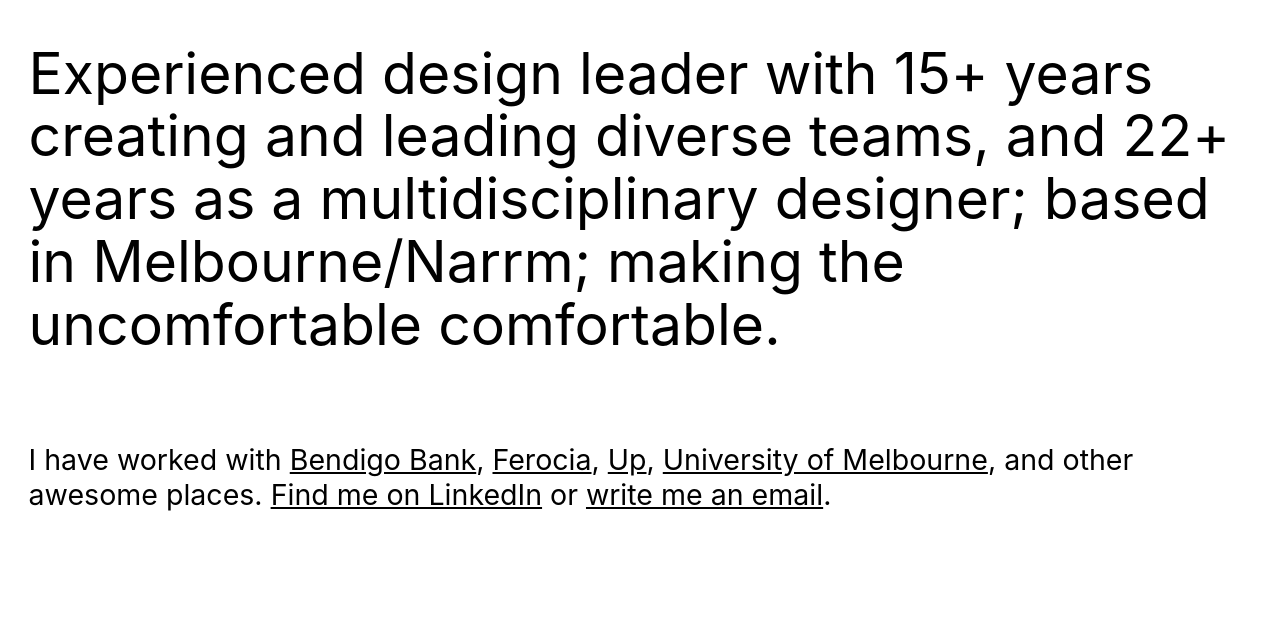
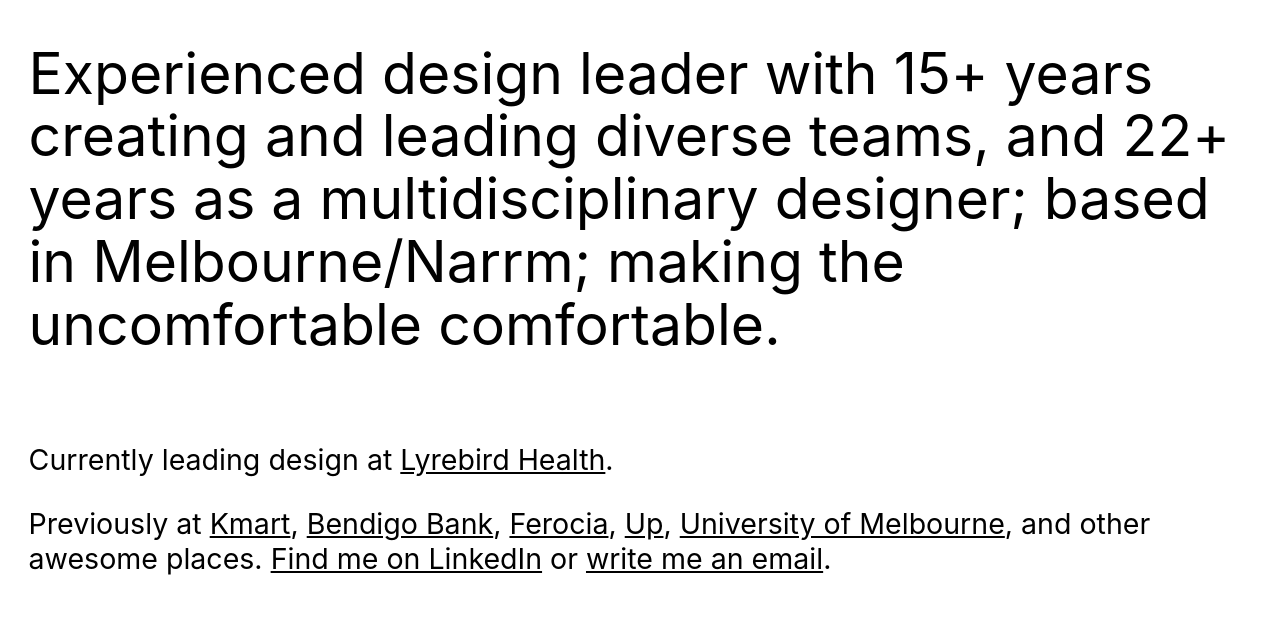
Before and after one commit to herrweis/herrweis, a Gatsby site: page / in a window 1280 px wide. Shown: the part 150-773 px from the top of the page. Built offline with nearby package versions, Linux system fonts and the light colour scheme; Gatsby itself is replaced by a stand-in of ours; a web font is replaced by a local one.

Commit message:
Updated intro text to reflect current CV

```diff
--- a/src/components/IntroLinks/index.js
+++ b/src/components/IntroLinks/index.js
@@ -2,9 +2,14 @@
 
 const IntroLinks = () => {
     return (
-        <p className="links">
-            I have worked with <a className="custom" href="//bendigobank.com.au" aria-label="Go to Bendigo Bank's website">Bendigo Bank</a>, <a href="//ferocia.com.au" aria-label="Go to Ferocia's website">Ferocia</a>, <a href="//up.com.au" aria-label="Go to Up's website">Up</a>, <a href="//unimelb.edu.au" aria-label="Go to University of Melbourne's website">University of Melbourne</a>, and other awesome places. <a href="https://www.linkedin.com/in/andi-weis/" aria-label="Connect with me on LinkedIn">Find me on LinkedIn</a> or <a href="mailto:post@andreasweis.com?subject=👋" aria-label="Write me an email">write me an email</a>.
-        </p>
+        <div>
+            <p>
+                Currently leading design at <a href="//lyrebirdhealth.com" aria-label="Visit Lyrebord Health">Lyrebird Health</a>.
+            </p>
+            <p className="links">
+                Previously at <a href="//kmart.com.au" aria-label="Visit Kmart's website">Kmart</a>, <a href="//bendigobank.com.au" aria-label="Visit Bendigo Bank's website">Bendigo Bank</a>, <a href="//ferocia.com.au" aria-label="Visit Ferocia's website">Ferocia</a>, <a href="//up.com.au" aria-label="Visit Up's website">Up</a>, <a href="//unimelb.edu.au" aria-label="Visit University of Melbourne's website">University of Melbourne</a>, and other awesome places. <a href="https://www.linkedin.com/in/andi-weis/" aria-label="Connect with me on LinkedIn">Find me on LinkedIn</a> or <a href="mailto:post@andreasweis.com?subject=👋" aria-label="Write me an email">write me an email</a>.
+            </p>
+        </div>
     )
 
 };
```
